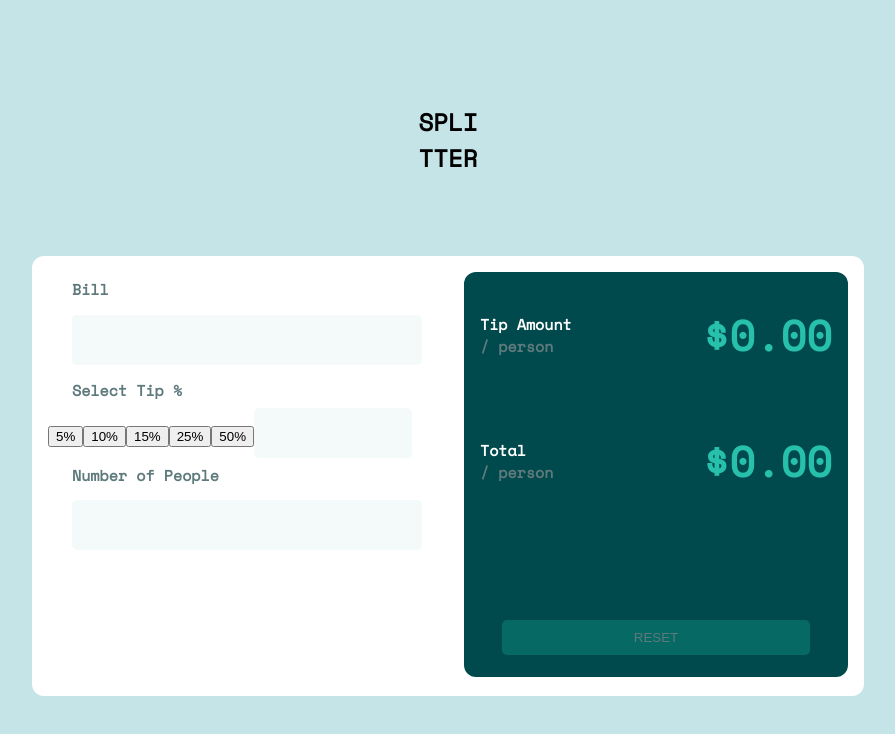
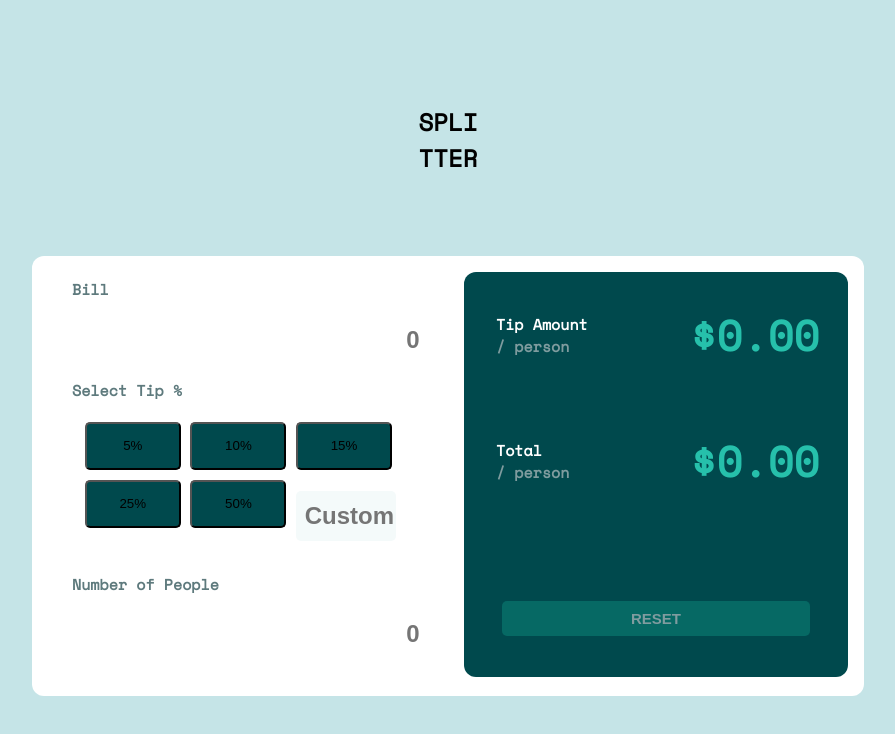
Before and after one commit to Geraldoeze/tip-calc, a React (Create React App) app: page / in a window 1280 px wide. Shown: the top 734 px of the page, without its empty margins (192-1087 px from the left). Built offline with nearby package versions, Linux system fonts and the light colour scheme.

Commit message:
styles update

```diff
--- a/src/App.css
+++ b/src/App.css
@@ -12,4 +12,5 @@
 h2 {
   margin: 0 0 5rem 0;
   font-family: 'Space mono';
+  font-weight: 700;
 }
--- a/src/component/tip-form.js
+++ b/src/component/tip-form.js
@@ -11,16 +11,19 @@ const TipCal = () => {
             <div className="tip-form">
 
                     <label htmlFor="Bill">Bill</label>
-                    <input className="tip-input"  type="number"/>
+                    <input className="tip-input"  type="number" placeholder="0"/>
                     <label htmlFor="tip">Select Tip %</label>
+                    <div className="btn_cover">
                     {percentage.map((per, id, arr) => {
                         return (
-                        <button type="button" key={id}>{per}%</button>
+                            <button className="btn_keys" type="button" key={id}>{per}%</button>
                         )
                     })}
-                        <input className="tip-input__odd" type="number"/>
+                    <input className="tip-input__odd" type="number" placeholder="Custom"/>
+                    </div>
+
                     <label htmlFor="number" >Number of People</label>
-                    <input className="tip-input" type="number" />
+                    <input className="tip-input" type="number" placeholder="0"/>
 
 
             </div>
--- a/src/component/tipStyles.css
+++ b/src/component/tipStyles.css
@@ -20,35 +20,61 @@ label {
     margin: 0.4rem 1.5rem;
     font-weight: bold;
 }
+
+.btn_cover {
+  width: 100%;
+  display: flex;
+  margin: 1rem 2rem;
+  flex-wrap: wrap;
+}
+
+.btn_keys {
+  height: 3rem;
+  width: 25%;
+  margin: 0.3rem;
+  border-radius: 5px;
+  background-color: hsl(183, 100%, 15%);
+}
+
+.btn_keys:hover {
+  color: var(--color-dark-cyan);
+}
+
 /* Input styles */
 .tip-input {
     height: 3rem;
     width: 90%;
     margin: 0.5rem 1.5rem;
     font-size: 24px;
+    font-weight: 700;
     border: 0;
     border-radius: 5px;
-    background-color: hsl(189, 41%, 97%);
+    background-color: var(--color-white);
     overflow: hidden;
+    color: var(--color-dark-cyan);
     text-align: end;
 }
 
 .tip-input__odd {
     height: 3rem;
-    width: 40%;
+    width: 25%;
+    margin: 1rem 0.3rem;
+    font-weight: 700;
     font-size: 24px;
     border: 0;
+    text-align: end;
+    color:  hsl(183, 100%, 15%);
     border-radius: 5px;
-    background-color:hsl(189, 41%, 97%);
+    background-color: var(--color-very-light-cyan);
 }
 
 input:hover {
-    border: 3px solid hsl(172, 67%, 45%);
+    border: 3px solid var(--color-strong-cyan)
 }
 /* changes the default border color */
 input:focus{
     outline: none !important;
-    border: 3px solid hsl(172, 67%, 45%);
+    border: 3px solid var(--color-strong-cyan);
 }
 /* hides the default arrow button */
 input::-webkit-outer-spin-button,
@@ -60,7 +86,7 @@ input::-webkit-inner-spin-button {
 /*  */
 
 .tip-result {
-  background-color: hsl(183, 100%, 15%);
+  background-color: var(--color-dark-cyan);
   height: 92%;
   width: 50%;
   margin: 1rem;
@@ -71,6 +97,7 @@ input::-webkit-inner-spin-button {
 .tip-amount {
   display: flex;
   width: 100%;
+  margin: 0 1rem;
   align-items: center;
   justify-content: space-between;
 }
@@ -78,17 +105,17 @@ input::-webkit-inner-spin-button {
 h3 {
   margin: 2rem 1rem;
   font-size: 15px;
-  color: white
+  color: var(--color-white);
 
 }
 
 span {
-  color:  hsl(186, 14%, 43%);
+  color:  var( --color-cyan);
 }
 
 p {
-  margin: 2rem 1rem;
-  color: hsl(172, 67%, 45%);
+  margin: 2rem 2.8rem;
+  color: var(--color-strong-cyan);
   font-size: 42px;
   font-weight: 700;
 
@@ -96,11 +123,18 @@ p {
 
 .btn {
   display: block;
-  margin: 25% 10% 5% 10% ;
+  margin: 20% 10% 5% 10% ;
   width: 80%;
   height: 2.2rem;
   border: 0;
   border-radius: 5px;
-  color: hsl(186, 14%, 43%);
+  font-size: 15px;
+  font-weight: 700;
+  color: var(--color-cyan);
   background-color:hsla(172, 82%, 30%, 0.493);
 }
+
+button:hover {
+  background-color: var(--color-strong-cyan);
+  color: var(--color-dark-cyan);
+}
--- a/src/index.css
+++ b/src/index.css
@@ -1,3 +1,17 @@
+
+
+:root {
+  --font-family: 'Space Mono', sans-serif;
+
+  --color-strong-cyan: hsl(172, 67%, 45%);
+
+  --color-dark-cyan: hsl(183, 100%, 15%);
+  --color-grayish-cyan: hsl(186, 14%, 43%);
+  --color-cyan: hsl(184, 14%, 56%);
+  --color-light-cyan:hsl(185, 41%, 84%);
+  --color-very-light-cyan:  hsl(189, 41%, 97%);
+  --color-white:  hsl(0, 0%, 100%);
+}
 
 body {
   margin: 0;
```
